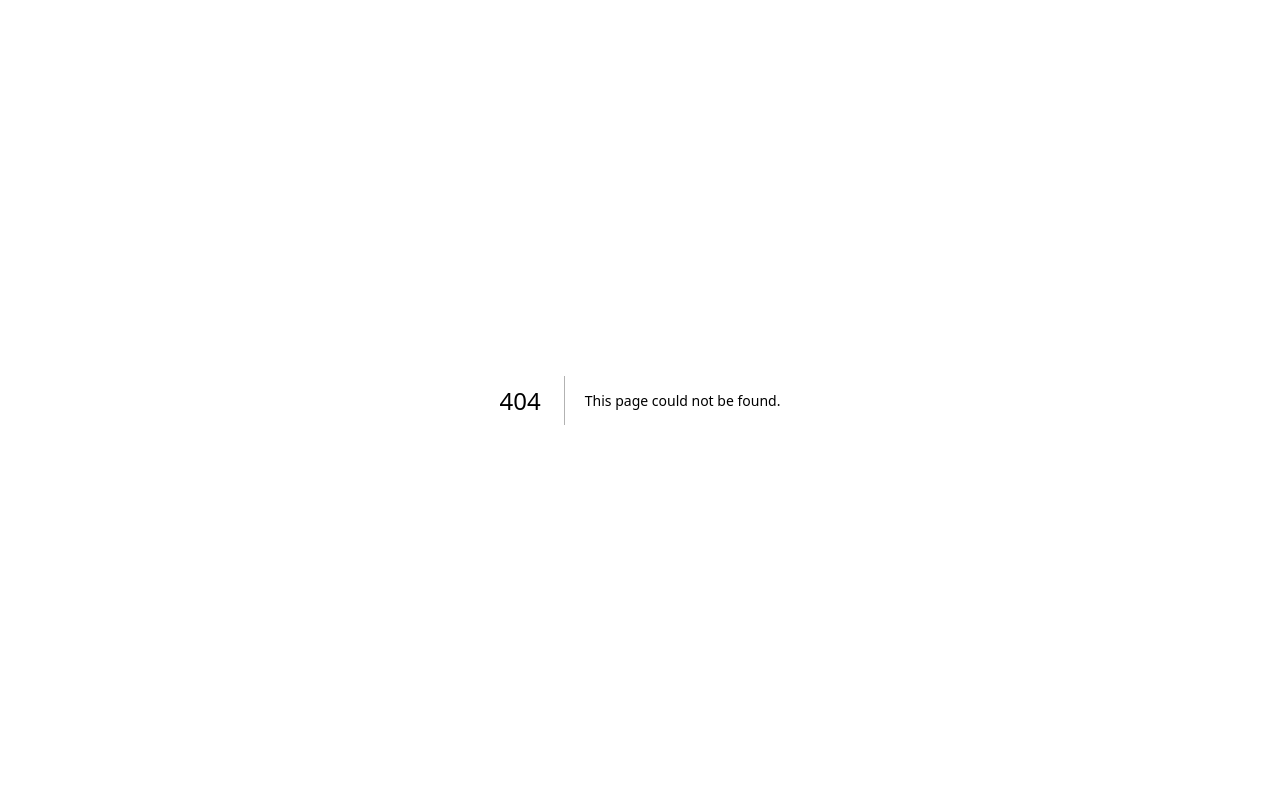
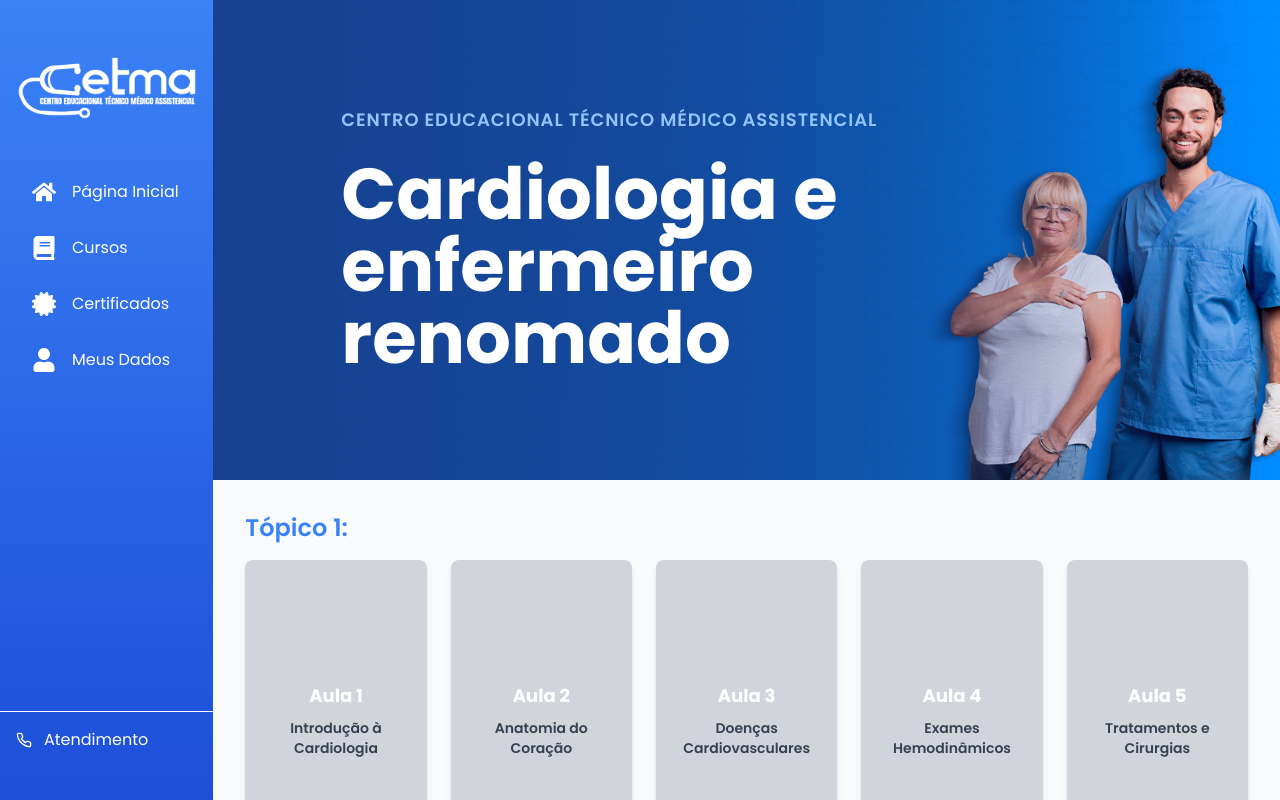
Before and after one commit to IsaiasZaza/cetmafront, a Next.js app: page /moduloCardio in a window 1280 px wide. Before the commit this address had no page. Built offline with nearby package versions, Linux system fonts and the light colour scheme.

Commit message:
feat: modulo alterado

```diff
--- /dev/null
+++ b/src/app/moduloCardio/page.js
@@ -0,0 +1,9 @@
+import ModuloCardiologia from "@/components/ModuloCardiologia"
+
+const ModuloCardio = () => {
+    return (
+        <ModuloCardiologia />
+    )
+}
+
+export default ModuloCardio
--- a/src/components/Aluno.jsx
+++ b/src/components/Aluno.jsx
@@ -138,7 +138,7 @@ const Aluno = () => {
               progresso="30%"
               aulasConcluidas={1}
               totalAulas={10}
-              link="#"
+              link="/moduloCardio"
             />
             <CardCurso
               status="Concluído"
--- a/src/components/Header.jsx
+++ b/src/components/Header.jsx
@@ -71,7 +71,7 @@ const Header = () => {
                   onClose={() => handleMenuClose(setAnchorEl2)}
                   onMouseLeave={() => handleMenuClose(setAnchorEl2)}
                 >
-                  <MenuItem onClick={() => (window.location.href = "/curso-pra-voce")}>
+                  <MenuItem onClick={() => (window.location.href = "/meusCursos")}>
                     Curso pra Você
                   </MenuItem>
                   <MenuItem onClick={() => (window.location.href = "/curso-pra-empresa")}>
@@ -115,7 +115,7 @@ const Header = () => {
                   onClose={() => handleMenuClose(setAnchorEl4)}
                   onMouseLeave={() => handleMenuClose(setAnchorEl4)}
                 >
-                  <MenuItem onClick={() => (window.location.href = "/acesso-aluno")}>
+                  <MenuItem onClick={() => (window.location.href = "/aluno")}>
                     Acesso Aluno
                   </MenuItem>
                   <MenuItem onClick={() => (window.location.href = "/feedback-alunos")}>
--- /dev/null
+++ b/src/components/ModuloCardiologia.jsx
@@ -0,0 +1,76 @@
+import React from "react";
+import MenuLateral from "./MenuLateral"; // Importação do menu lateral
+
+// Componente de Card individual
+const Card = ({ title, description }) => {
+  return (
+    <div className="bg-gray-300 rounded-lg h-80 flex flex-col items-center justify-center text-center font-semibold shadow-md p-4 hover:shadow-lg transition-shadow">
+      <h3 className="text-lg font-bold mb-2">{title}</h3>
+      <p className="text-sm text-gray-700">{description}</p>
+    </div>
+  );
+};
+
+const ModuloCardiologia = () => {
+  return (
+    <div className="flex h-screen">
+      {/* Menu Lateral Fixo */}
+      <MenuLateral />
+
+      {/* Conteúdo Principal */}
+      <div className="flex-grow  flex flex-col overflow-y-auto">
+        {/* Banner */}
+        <section
+          className="relative bg-[url('/banner_pag_topicos_dos_cursos.png')] py-32 bg-cover bg-center h-[85vh] sm:h-[75vh] md:h-[65vh] lg:h-[60vh] text-white flex flex-col justify-center items-start px-4 sm:px-8 md:px-16 lg:px-32"
+        >
+          <div className="absolute inset-0 bg-gradient-to-r from-blue-900/80 via-blue-900/60 to-transparent"></div>
+          <div className="relative w-full sm:w-3/4 lg:w-2/3 text-left space-y-4 sm:space-y-6">
+            <h2 className="text-sm sm:text-base md:text-lg font-semibold tracking-wider uppercase text-blue-300">
+              CENTRO EDUCACIONAL TÉCNICO MÉDICO ASSISTENCIAL
+            </h2>
+            <h1 className="text-4xl sm:text-5xl md:text-6xl lg:text-7xl font-extrabold leading-tight break-words">
+              Cardiologia e <br /> enfermeiro renomado
+            </h1>
+          </div>
+        </section>
+
+        {/* Conteúdo Principal */}
+        <div className="flex-grow p-8 bg-gray-50">
+          {/* Tópico 1 */}
+          <div className="mb-8">
+            <h2 className="text-2xl font-semibold mb-4 text-blue-500">Tópico 1:</h2>
+            <div className="grid grid-cols-1 sm:grid-cols-2 md:grid-cols-3 lg:grid-cols-5 gap-6">
+              <Card title="Aula 1" description="Introdução à Cardiologia" />
+              <Card title="Aula 2" description="Anatomia do Coração" />
+              <Card title="Aula 3" description="Doenças Cardiovasculares" />
+              <Card title="Aula 4" description="Exames Hemodinâmicos" />
+              <Card title="Aula 5" description="Tratamentos e Cirurgias" />
+            </div>
+          </div>
+
+          {/* Tópico 2 */}
+          <div className="mb-8">
+            <h2 className="text-2xl font-semibold mb-4 text-blue-500">Tópico 2:</h2>
+            <div className="grid grid-cols-1 sm:grid-cols-2 md:grid-cols-3 lg:grid-cols-5 gap-6">
+              <Card title="Aula 1" description="Emergências Cardiológicas" />
+              <Card title="Aula 2" description="Monitoramento Intensivo" />
+              <Card title="Aula 3" description="Medicações Cardiológicas" />
+              <Card title="Aula 4" description="Protocolos Hospitalares" />
+              <Card title="Aula 5" description="Encerramento e Avaliação" />
+            </div>
+          </div>
+
+          {/* Tire suas dúvidas */}
+          <div>
+            <h2 className="text-2xl font-semibold mb-4 text-blue-500">Tire dúvidas</h2>
+            <div className="bg-gray-300 rounded-lg h-40 flex items-center justify-center text-center font-semibold shadow-md">
+              Fale com o professor
+            </div>
+          </div>
+        </div>
+      </div>
+    </div>
+  );
+};
+
+export default ModuloCardiologia;
```
Also changed, not shown: public/banner_pag_topicos_dos_cursos.png (added).
